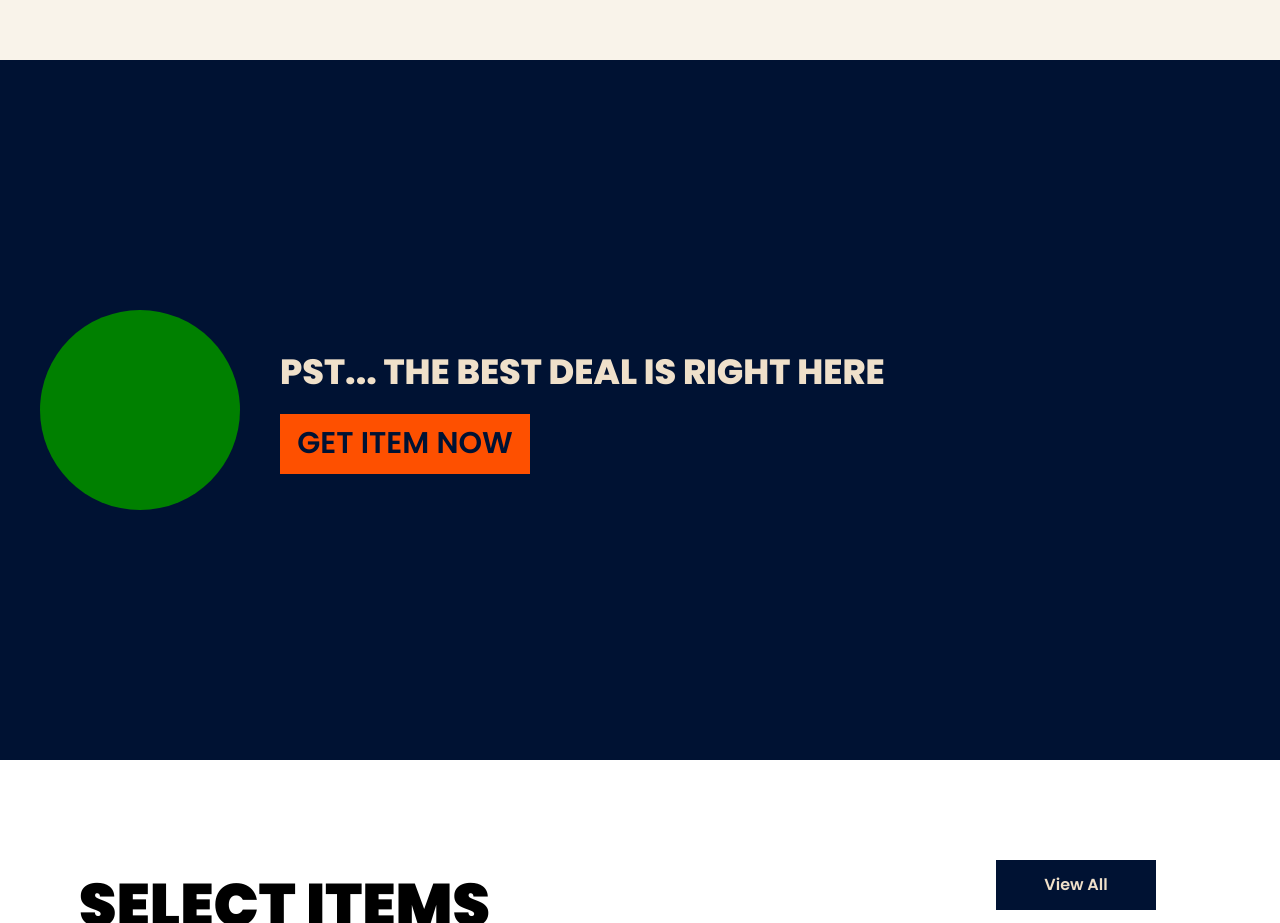
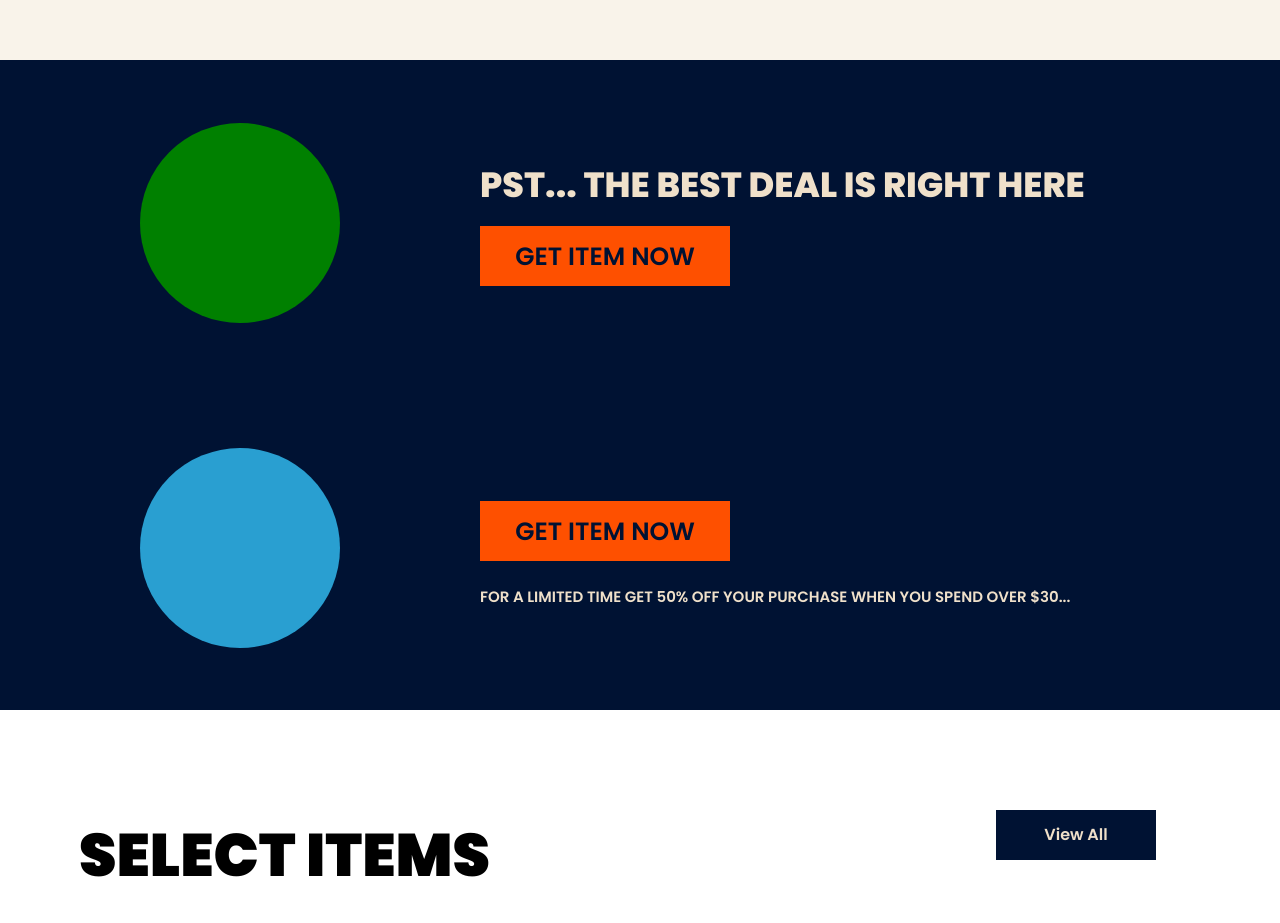
Before and after one commit to tdematos/Ecommerce-Store, a React (Vite) app in the folder ecom-website-project/: page / in a window 1280 px wide. Shown: the part 2900-3823 px from the top of the page. Built offline with nearby package versions, Linux system fonts and the light colour scheme.

Commit message:
create 2nd item container and elements int the [twoitem] component and add style

```diff
--- a/ecom-website-project/src/components/twoItems.tsx
+++ b/ecom-website-project/src/components/twoItems.tsx
@@ -12,7 +12,16 @@ const TwoItems: React.FC = () => {
             <button className="item-cta2">GET ITEM NOW</button>
           </div>
         </div>
-        <div className="item-two"></div>
+        <div className="item-two">
+          <div className="item-round-pic2"></div>
+          <div className="item-text">
+            <button className="item-cta2">GET ITEM NOW</button>
+            <p className="item-headline-two">
+              FOR A LIMITED TIME GET 50% OFF YOUR PURCHASE WHEN YOU SPEND OVER
+              $30...
+            </p>
+          </div>
+        </div>
       </section>
     </Fragment>
   );
--- a/ecom-website-project/src/style/twoItems.css
+++ b/ecom-website-project/src/style/twoItems.css
@@ -1,5 +1,5 @@
 .two-items {
-  height: 700px;
+  height: 650px;
   display: flex;
   flex-direction: column;
   justify-content: center;
@@ -16,18 +16,34 @@
   align-items: center;
 }
 
+.item-two {
+  width: 100%;
+  height: 50%;
+  display: flex;
+  flex-direction: row;
+  justify-content: flex-start;
+  align-items: center;
+}
+
 .item-round-pic1 {
   width: 200px;
   height: 200px;
   background-color: green;
   border-radius: 100px;
-  margin: 40px;
+  margin: 140px;
 }
 
 .item-headline {
   color: var(--sand-color);
   font-weight: 800;
   font-size: 35px;
+}
+
+.item-headline-two {
+  color: var(--sand-color);
+  font-weight: 600;
+  font-size: 15px;
+  margin-top: 25px;
 }
 
 .item-cta2 {
@@ -37,7 +53,7 @@
   border: none;
   color: var(--darkBlue-color);
   font-weight: 600;
-  font-size: 30px;
+  font-size: 25px;
   margin-top: 15px;
   transition: background-color 0.75s;
 }
@@ -52,4 +68,5 @@
   height: 200px;
   background-color: rgb(41, 159, 209);
   border-radius: 100px;
+  margin: 140px;
 }
```
